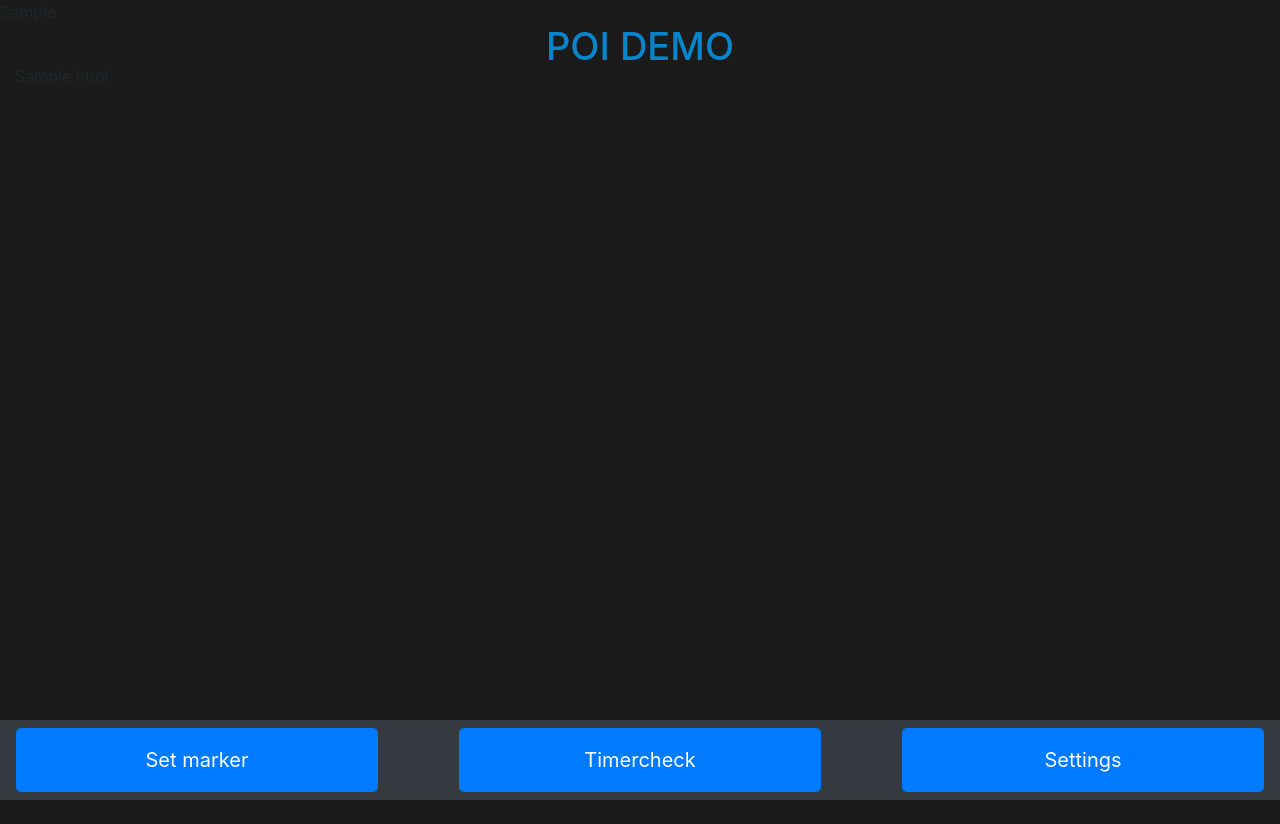
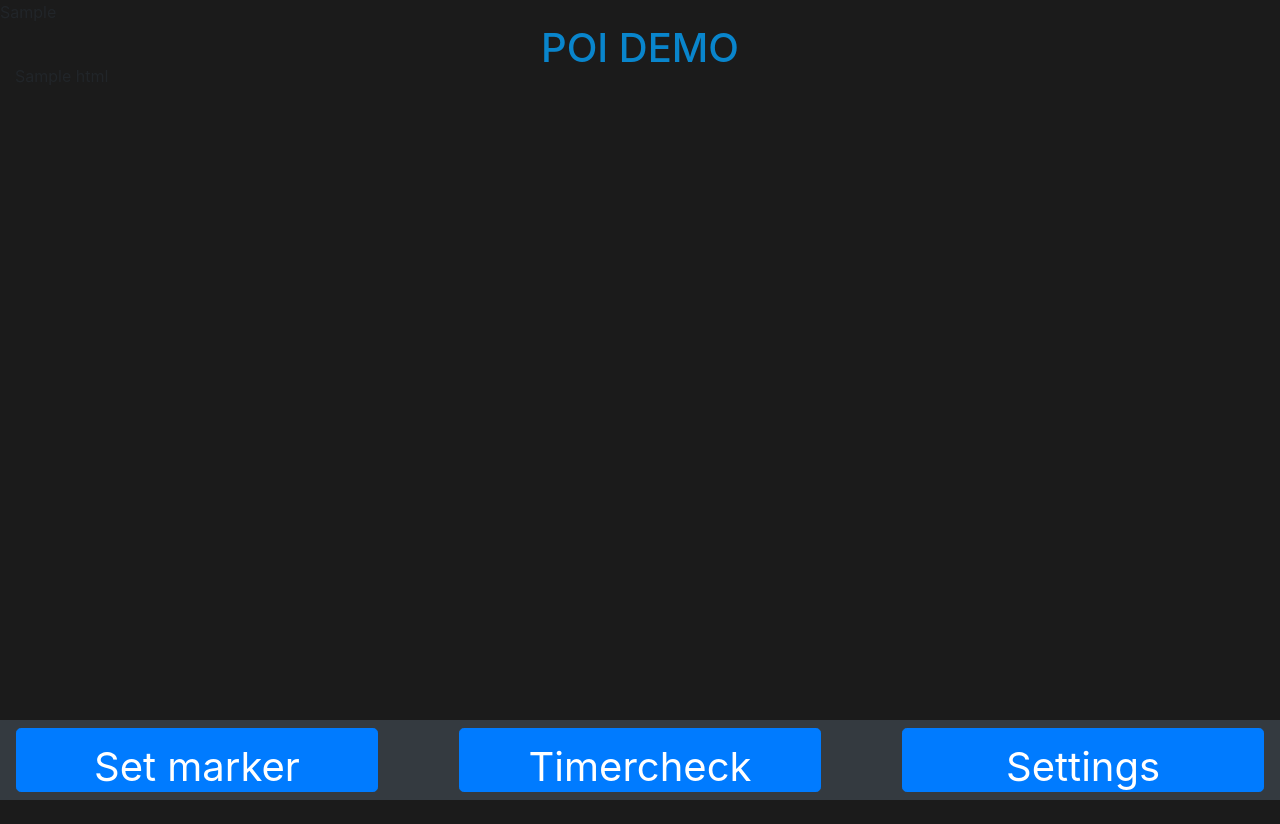
Before and after one commit to MTBorg/Place-of-interest, a Flask app: template server/templates/index.html in a window 1280 px wide. Run offline with Flask 2, Linux system fonts and the light colour scheme; the template is opened without the code that fills it: most values are stand-ins (such as "Sample title", 1, 10 or a date in 2020); some libraries are stand-ins or nearby versions.

Commit message:
Fixed bugs in index.html
Fixed the font-size and the error that occured when routes ran.

```diff
--- a/server/templates/index.html
+++ b/server/templates/index.html
@@ -2,15 +2,15 @@
     <html style="height: 100%;">
     <head>
             <link rel="stylesheet" href="https://stackpath.bootstrapcdn.com/bootstrap/4.1.3/css/bootstrap.min.css" integrity="sha384-MCw98/SFnGE8fJT3GXwEOngsV7Zt27NXFoaoApmYm81iuXoPkFOJwJ8ERdknLPMO" crossorigin="anonymous">
-			<link rel="stylesheet" type="text/css" href="https://maxcdn.bootstrapcdn.com/bootstrap/3.3.7/css/bootstrap-grid.css">
+
             {{sndmap.js}}
     </head>
     <body style="height: 100%; background-color:#1B1B1B;"> <!--Sets the background color -->
         <div class="container-fluid" style="float: left; height: 100%;"> <!-- contains the gridsystem-->
             <div class="row "style="height: 5%;"> <!-- The row in which the column is placed -->
-				<div class="col-sm-12" style="height: 100%; text-align: center; color: rgb(9, 133, 204);"><!-- Column making the map adjustable to differnt devices-->
-				    <h1 style="font-size: 38px;"> POI DEMO </h1>
-				</div>
+				<div class="col-lg-12"style="height: 100%; text-align: center; color: rgb(9, 133, 204);"><!-- Column making the map adjustable to differnt devices-->
+				    <h1 style="font-size:2.5em;"> POI DEMO </h1>
+                </div>
             </div>
 			<div class="row "style="height: 85%;"> <!-- The row in which the column is placed -->
 				<div class="col-sm-12" style="height: 100%;"><!-- Column making the map adjustable to differnt devices-->
@@ -26,17 +26,17 @@
                                 <input id="form1" name="value1" type="hidden">
                                 <input id="form2" name="value2" type="hidden">
                                 <input id="form3" name="value3" type="hidden">
-                                <button type="button" class="btn btn-primary btn-lg btn-block" onclick="getLocation()" style="height: 100%;"  >
+                                <button type="button" class="btn btn-primary btn-lg btn-block" onclick="getLocation()" style="height: 100%; font-size: 40px;"  >
                                     Set marker
                                 </button>
 
                             </form>
                              </li>
                             <li class="nav-item mx-auto" style=" width: 29%; height: 100%;">  <!-- Just none-functions buttons for display-->
-                                <button class="btn btn-primary btn-lg btn-block" style="height: 100%;">Timercheck</button>
+                                <button class="btn btn-primary btn-lg btn-block" style="height: 100%; font-size:  40px;">Timercheck</button>
                             </li>
                             <li class="nav-item" style="float: right; width: 29%; height: 100%;">
-                                <button class="btn btn-primary btn-lg btn-block" style="height: 100%;">Settings </button>
+                                <button class="btn btn-primary btn-lg btn-block" style="height: 100%; font-size:  40px;">Settings </button>
                             </li>
 
 
```
